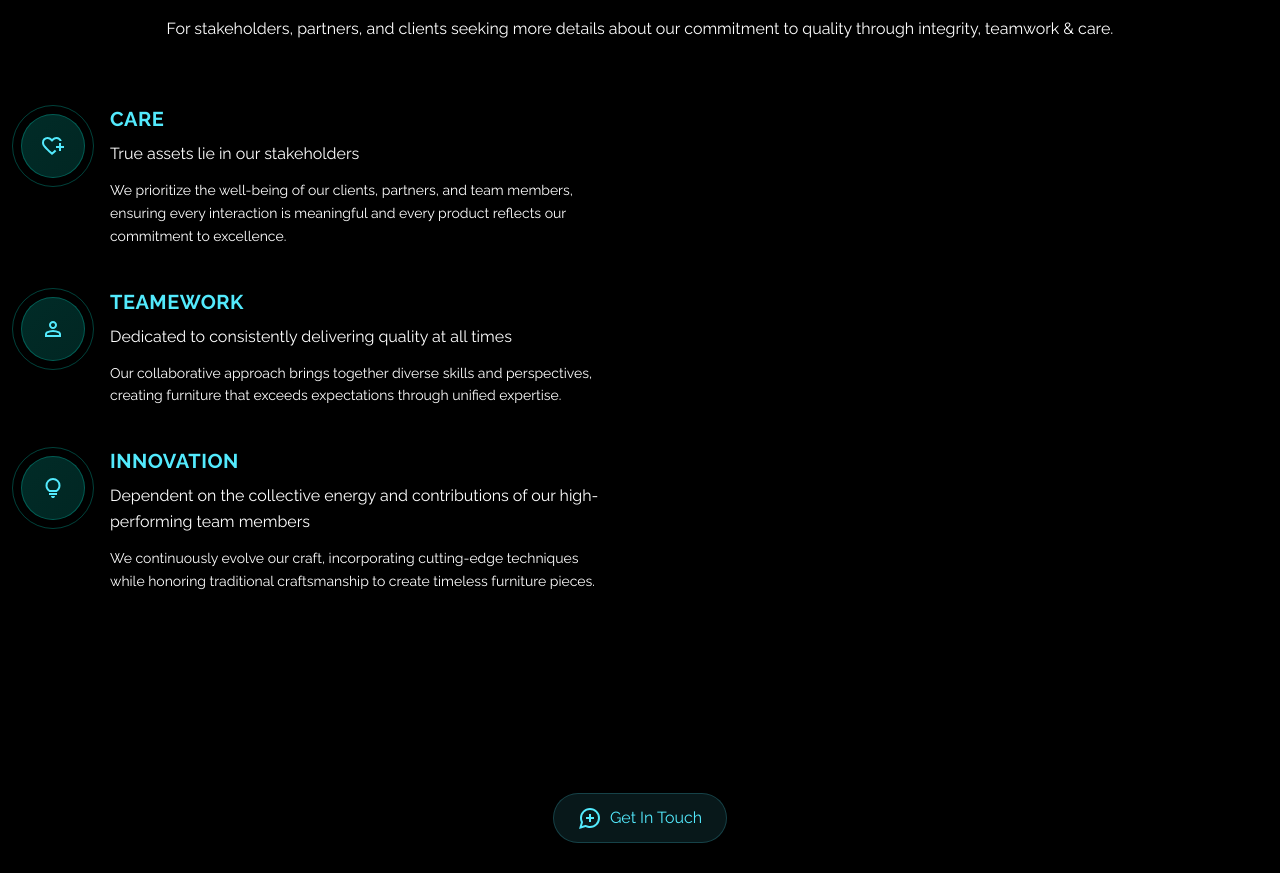
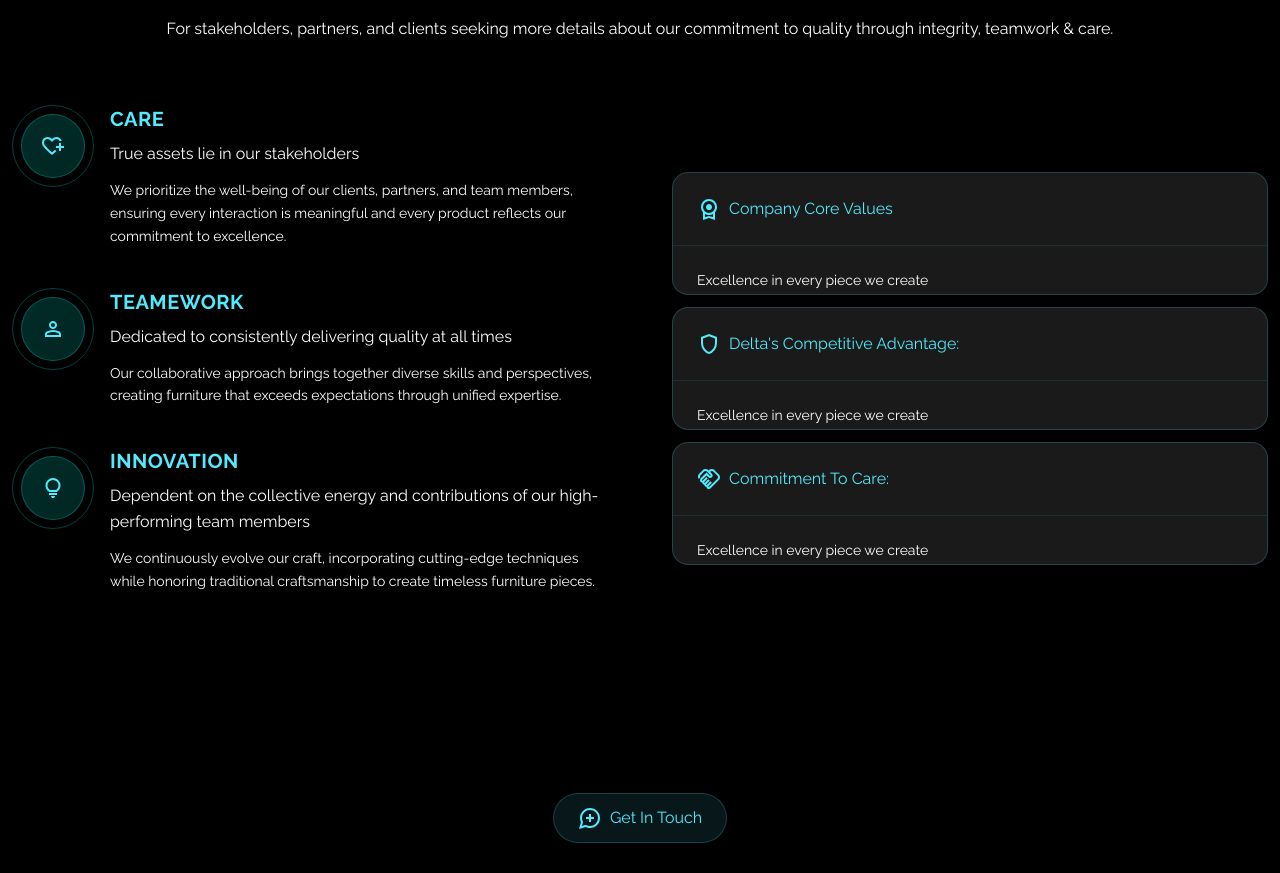
Before and after one commit to Abanoub-Louka94/Delta, a React (Vite) app: page / in a window 1280 px wide. Shown: the part 4740-5613 px from the top of the page. Built offline with nearby package versions, Linux system fonts and the light colour scheme.

Commit message:
adding occordion

```diff
--- /dev/null
+++ b/src/Components/occordion/Occordion.jsx
@@ -0,0 +1,66 @@
+import { useState } from "react";
+import Icon from "../icon/Icon";
+import { occordionData } from "../../sections/about/about-js/about";
+
+export default function Occordion() {
+	const [selected, setIsSelectede] = useState(null);
+
+	function toggole(index) {
+		index === selected ? null : index;
+
+		setIsSelectede(index);
+	}
+	return (
+		<>
+			{occordionData.map((occ, index) => (
+				<OccordionComponent
+					data={occ}
+					key={index}
+					selected={selected}
+					toggole={toggole}
+					index={index}
+				/>
+			))}
+		</>
+	);
+}
+
+function OccordionComponent({ data, selected, toggole, index }) {
+	return (
+		<section className="bg-[#1a1a1a] rounded-2xl border border-cyan-300/20 ">
+			<section
+				className="cursor-pointer border-b border-cyan-300/10 flex-between p-4 md:p-6"
+				onClick={() => toggole(index)}
+			>
+				<section className="flex-between">
+					<section className="mr-2">
+						<Icon path={data.icon} color={data.iconColor} />
+					</section>
+					<section>
+						<h2 className="primary-color capitalize">{data.title}</h2>
+					</section>
+				</section>
+				<section
+					className={`${index === selected ? "rotate-180" : "rotate-0"}`}
+				>
+					<span></span>
+				</section>
+			</section>
+			<section
+				className={`${
+					index === selected ? `h-auto` : `h-0`
+				} p-4 md:p-6 my-transition overflow-hidden`}
+			>
+				<ul>
+					{data.list.map((item, index) => (
+						<ListItem item={item} key={index} />
+					))}
+				</ul>
+			</section>
+		</section>
+	);
+}
+
+function ListItem({ item }) {
+	return <li className="text-white not-last:mb-3 text-sm flex">{item}</li>;
+}
--- a/src/sections/about/About.jsx
+++ b/src/sections/about/About.jsx
@@ -4,6 +4,7 @@
 import Slider from "../../Components/carousel/Carousel";
 import { intro, path, cardsData } from "./about-js/about";
 import AboutCard from "../../Components/about-card/AboutCard";
+import Occordion from "../../Components/occordion/Occordion";
 
 export default function About() {
 	return (
@@ -41,7 +42,9 @@
 								<AboutCard data={data} key={data.title} />
 							))}
 						</section>
-						<section></section>
+						<section className="flex flex-col justify-center gap-y-3">
+							<Occordion />
+						</section>
 					</section>
 				</section>
 			</section>
--- a/src/sections/about/about-js/about.js
+++ b/src/sections/about/about-js/about.js
@@ -43,3 +43,42 @@
 			"We continuously evolve our craft, incorporating cutting-edge techniques while honoring traditional craftsmanship to create timeless furniture pieces.",
 	},
 ];
+
+export const occordionData = [
+	{
+		icon: "M480-440q-50 0-85-35t-35-85q0-50 35-85t85-35q50 0 85 35t35 85q0 50-35 85t-85 35ZM240-40v-309q-38-42-59-96t-21-115q0-134 93-227t227-93q134 0 227 93t93 227q0 61-21 115t-59 96v309l-240-80-240 80Zm240-280q100 0 170-70t70-170q0-100-70-170t-170-70q-100 0-170 70t-70 170q0 100 70 170t170 70ZM320-159l160-41 160 41v-124q-35 20-75.5 31.5T480-240q-44 0-84.5-11.5T320-283v124Zm160-62Z",
+		iconColor: "#53eafd",
+		title: "company core values",
+		list: [
+			"Excellence in every piece we create",
+			"Sustainable and responsible manufacturing",
+			"Customer-centric approach to design",
+			"Integrity in all business relationships",
+			"Continuous innovation and improvement",
+		],
+	},
+	{
+		icon: "M480-80q-139-35-229.5-159.5T160-516v-244l320-120 320 120v244q0 152-90.5 276.5T480-80Zm0-84q104-33 172-132t68-220v-189l-240-90-240 90v189q0 121 68 220t172 132Zm0-316Z",
+		iconColor: "#53eafd",
+		title: "delta's competitive advantage:",
+		list: [
+			"Excellence in every piece we create",
+			"Sustainable and responsible manufacturing",
+			"Customer-centric approach to design",
+			"Integrity in all business relationships",
+			"Continuous innovation and improvement",
+		],
+	},
+	{
+		icon: "M475-160q4 0 8-2t6-4l328-328q12-12 17.5-27t5.5-30q0-16-5.5-30.5T817-607L647-777q-11-12-25.5-17.5T591-800q-15 0-30 5.5T534-777l-11 11 74 75q15 14 22 32t7 38q0 42-28.5 70.5T527-522q-20 0-38.5-7T456-550l-75-74-175 175q-3 3-4.5 6.5T200-435q0 8 6 14.5t14 6.5q4 0 8-2t6-4l136-136 56 56-135 136q-3 3-4.5 6.5T285-350q0 8 6 14t14 6q4 0 8-2t6-4l136-135 56 56-135 136q-3 2-4.5 6t-1.5 8q0 8 6 14t14 6q4 0 7.5-1.5t6.5-4.5l136-135 56 56-136 136q-3 3-4.5 6.5T454-180q0 8 6.5 14t14.5 6Zm-1 80q-37 0-65.5-24.5T375-166q-34-5-57-28t-28-57q-34-5-56.5-28.5T206-336q-38-5-62-33t-24-66q0-20 7.5-38.5T149-506l232-231 131 131q2 3 6 4.5t8 1.5q9 0 15-5.5t6-14.5q0-4-1.5-8t-4.5-6L398-777q-11-12-25.5-17.5T342-800q-15 0-30 5.5T285-777L144-635q-9 9-15 21t-8 24q-2 12 0 24.5t8 23.5l-58 58q-17-23-25-50.5T40-590q2-28 14-54.5T87-692l141-141q24-23 53.5-35t60.5-12q31 0 60.5 12t52.5 35l11 11 11-11q24-23 53.5-35t60.5-12q31 0 60.5 12t52.5 35l169 169q23 23 35 53t12 61q0 31-12 60.5T873-437L545-110q-14 14-32.5 22T474-80Zm-99-560Z",
+		iconColor: "#53eafd",
+		title: "commitment to care:",
+		list: [
+			"Excellence in every piece we create",
+			"Sustainable and responsible manufacturing",
+			"Customer-centric approach to design",
+			"Integrity in all business relationships",
+			"Continuous innovation and improvement",
+		],
+	},
+];
--- a/src/sections/portfolio/portfolio-js/portfolio.js
+++ b/src/sections/portfolio/portfolio-js/portfolio.js
@@ -82,6 +82,6 @@
 };
 
 export const item = {
-	hidden: { y: 50, opacity: 0 },
+	hidden: { y: 20, opacity: 0 },
 	show: { y: 0, opacity: 1 },
 };
```
